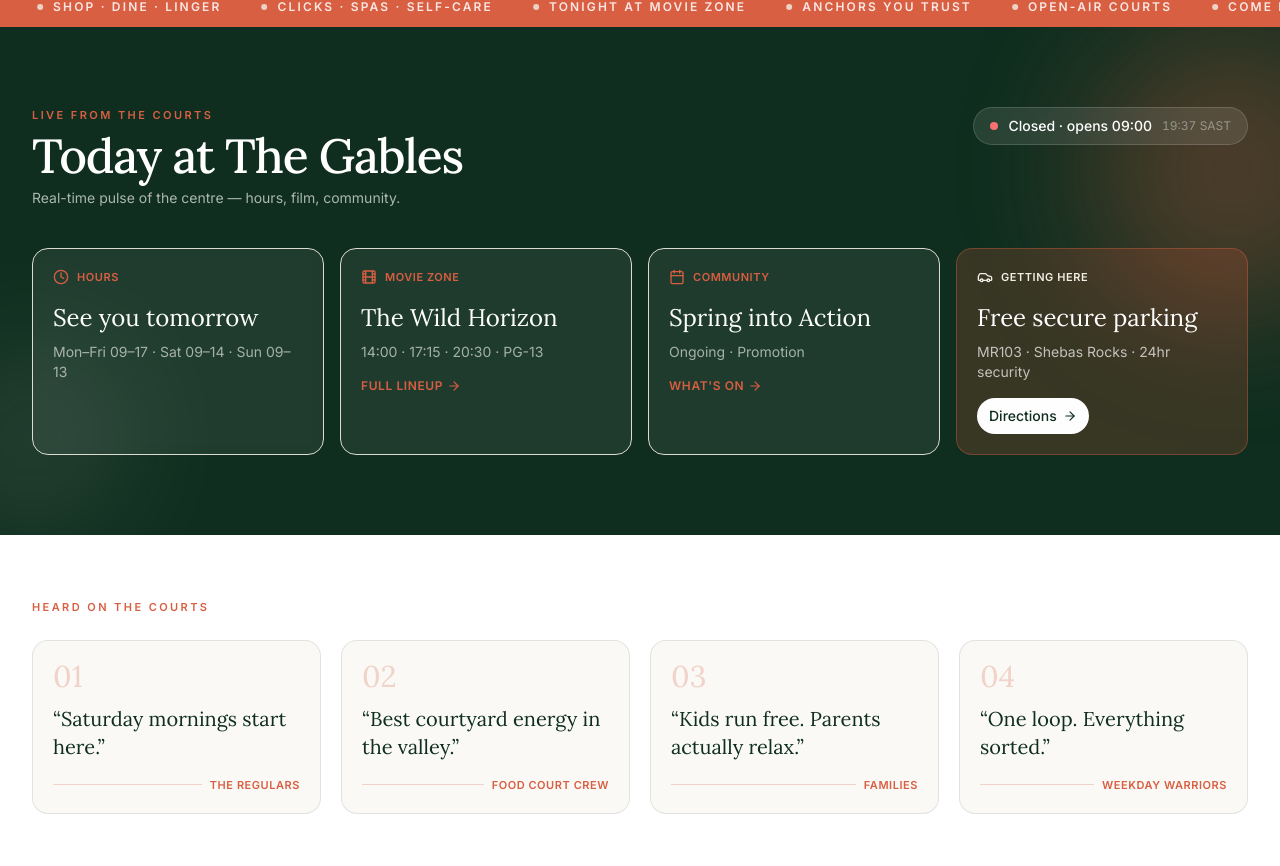
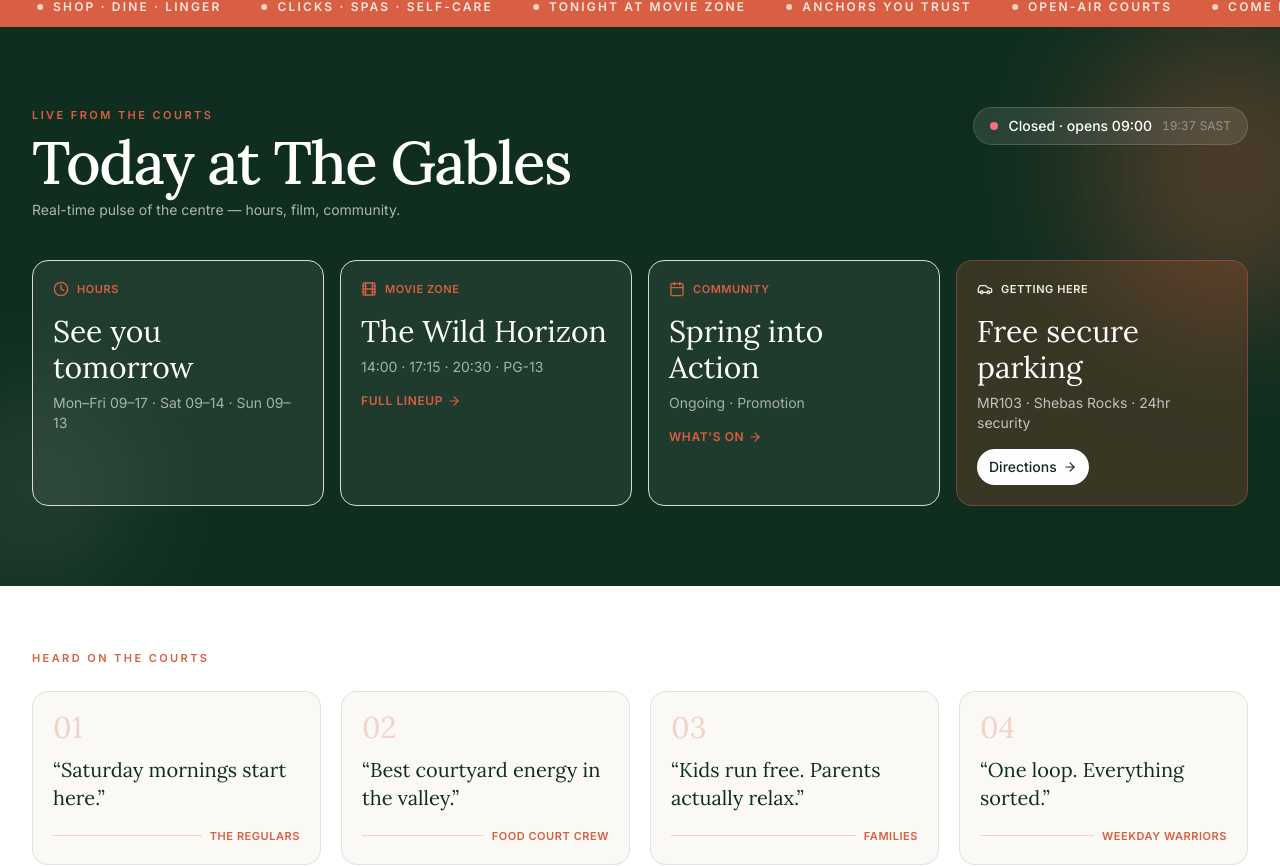
Before and after one commit to Brightwell-Dlamini/the-gables-digital, a Next.js app: page / in a window 1280 px wide. Shown: the part 975-1841 px from the top of the page. Built offline with nearby package versions, Linux system fonts and the light colour scheme.

Commit message:
Layout ambition: editorial love notes, 6xl headlines, deeper vertical rhythm, larger stats

```diff
--- a/src/components/WhyTheGables.tsx
+++ b/src/components/WhyTheGables.tsx
@@ -37,7 +37,7 @@ export function WhyTheGables() {
   const inView = useInView(ref, { once: true, amount: 0.2 });
 
   return (
-    <section ref={ref} className="py-20 sm:py-28 bg-white overflow-hidden relative">
+    <section ref={ref} className="py-24 sm:py-32 bg-white overflow-hidden relative">
       <div
         aria-hidden
         className="pointer-events-none absolute -left-24 top-1/3 h-64 w-64 rounded-full bg-terracotta/10 blur-3xl"
@@ -61,7 +61,7 @@ export function WhyTheGables() {
             initial={{ opacity: 0, y: 32 }}
             animate={inView ? { opacity: 1, y: 0 } : {}}
             transition={{ duration: 0.7, delay: 0.06, ease: easeOut }}
-            className="mt-2 font-serif text-3xl sm:text-4xl md:text-5xl font-medium text-forest text-balance"
+            className="mt-2 font-serif text-4xl sm:text-5xl md:text-6xl font-medium text-forest text-balance leading-[1.05]"
           >
             The place people{" "}
             <span className="relative inline-block">
--- a/src/components/home/TodayBoard.tsx
+++ b/src/components/home/TodayBoard.tsx
@@ -75,7 +75,7 @@ export function TodayBoard() {
               whileInView={{ opacity: 1, y: 0 }}
               viewport={{ once: true }}
               transition={{ delay: 0.06, duration: 0.65, ease: easeOut }}
-              className="mt-2 font-serif text-3xl sm:text-4xl md:text-5xl font-medium tracking-tight"
+              className="mt-2 font-serif text-4xl sm:text-5xl md:text-6xl font-medium tracking-tight leading-[1.05]"
             >
               Today at The Gables
             </motion.h2>
@@ -127,7 +127,7 @@ export function TodayBoard() {
                 Hours
               </span>
             </div>
-            <p className="mt-4 font-serif text-2xl leading-snug">
+            <p className="mt-4 font-serif text-2xl sm:text-3xl leading-snug">
               {isOpen ? "Come through" : "See you tomorrow"}
             </p>
             <p className="mt-2 text-sm text-white/60">
@@ -149,7 +149,7 @@ export function TodayBoard() {
                 Movie Zone
               </span>
             </div>
-            <p className="mt-4 font-serif text-2xl leading-snug">
+            <p className="mt-4 font-serif text-2xl sm:text-3xl leading-snug">
               {nextFilm?.title}
             </p>
             <p className="mt-2 text-sm text-white/60">
@@ -178,7 +178,7 @@ export function TodayBoard() {
                 Community
               </span>
             </div>
-            <p className="mt-4 font-serif text-2xl leading-snug">
+            <p className="mt-4 font-serif text-2xl sm:text-3xl leading-snug">
               {nextEvent?.title}
             </p>
             <p className="mt-2 text-sm text-white/60">
@@ -207,7 +207,7 @@ export function TodayBoard() {
                 Getting here
               </span>
             </div>
-            <p className="mt-4 font-serif text-2xl leading-snug">
+            <p className="mt-4 font-serif text-2xl sm:text-3xl leading-snug">
               Free secure parking
             </p>
             <p className="mt-2 text-sm text-white/70">
```
